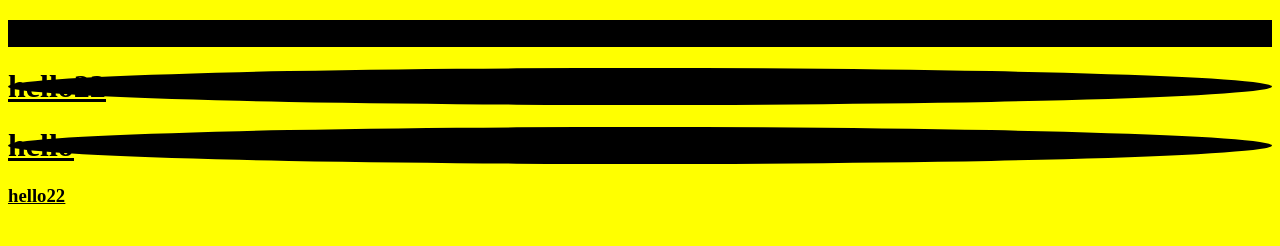
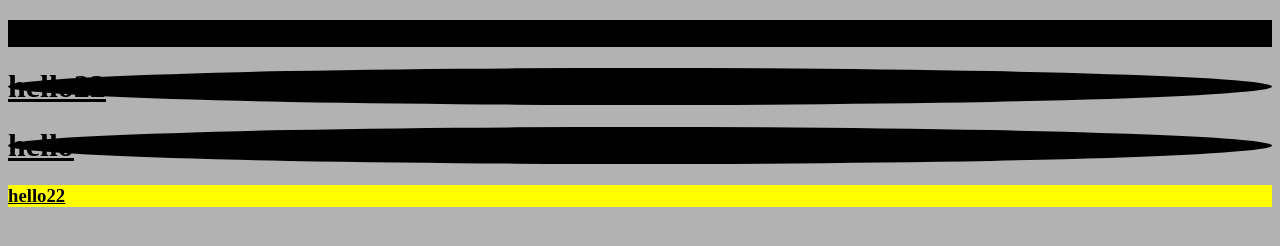
Before and after one commit to irinagrishkevich/branch, a plain HTML site: page index.html in a window 1280 px wide. Drawn offline with Linux system fonts and the light colour scheme.

Commit message:
change bg

```diff
--- a/css/style.css
+++ b/css/style.css
@@ -1,7 +1,7 @@
 
 * {
-    background: yellow;
     text-decoration: underline;
+    background: #b2b2b2;
 }
 
 h1{
```
